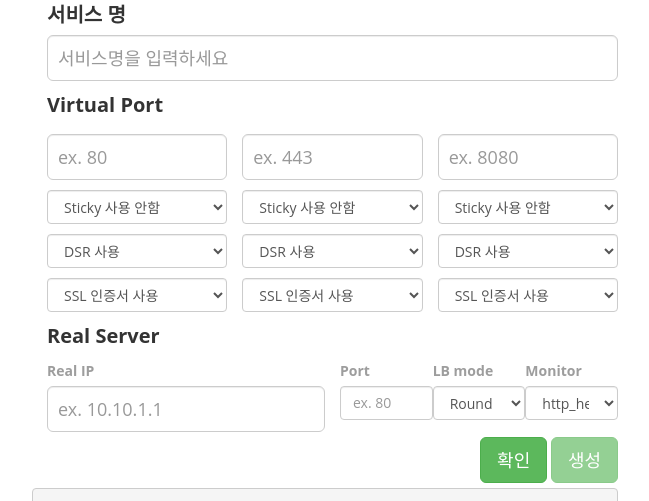
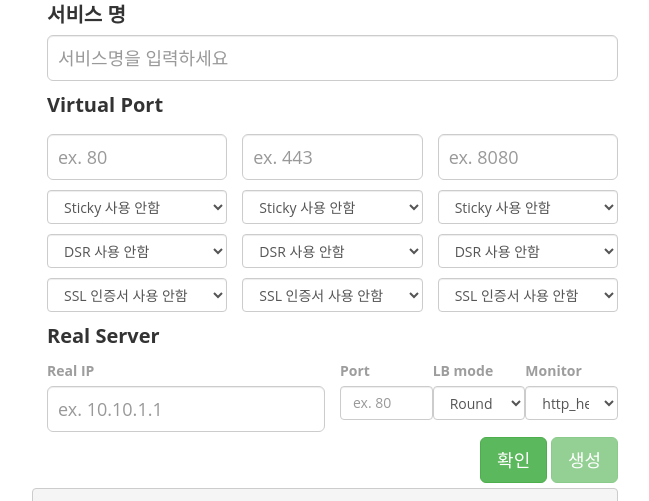
Before and after one commit to ssyslearn/l4control, a Django app: page / in a window 1280 px wide; the page is wider, and only the part inside the window is pictured. Shown: the part 333-834 px from the top of that part, without its empty margins (315-964 px from the left). Run offline with Django 3.2, Linux system fonts and the light colour scheme; a user stored in the database is signed in; parts of the project's set-up code (start-up, migrations or seed data) failed here and were passed over; some libraries are stand-ins or nearby versions.

Commit message:
[UI변경] Port의 Check Box 기본 사용 안함으로 변경

```diff
--- a/l4ui/templates/l4ui/create_l4.html
+++ b/l4ui/templates/l4ui/create_l4.html
@@ -45,15 +45,14 @@
                     </div>
                     <div class="col-md-12">
                         <select class="form-control input-md" id="sel1">
+                            <option>DSR 사용 안함</option>
                             <option>DSR 사용</option>
-                            <option>DSR 사용 안함</option>
                         </select>
                     </div>
-
                     <div class="col-md-12">
                         <select class="form-control input-md" id="sel1">
+                            <option>SSL 인증서 사용 안함</option>
                             <option>SSL 인증서 사용</option>
-                            <option>SSL 인증서 사용 안함</option>
                         </select>
                     </div>
                 </div>
@@ -70,15 +69,14 @@
                     </div>
                     <div class="col-md-12">
                         <select class="form-control input-md" id="sel1">
+                            <option>DSR 사용 안함</option>
                             <option>DSR 사용</option>
-                            <option>DSR 사용 안함</option>
                         </select>
                     </div>
-
                     <div class="col-md-12">
                         <select class="form-control input-md" id="sel1">
+                            <option>SSL 인증서 사용 안함</option>
                             <option>SSL 인증서 사용</option>
-                            <option>SSL 인증서 사용 안함</option>
                         </select>
                     </div>
                 </div>
@@ -95,14 +93,14 @@
                     </div>
                     <div class="col-md-12">
                         <select class="form-control input-md" id="sel1">
+                            <option>DSR 사용 안함</option>
                             <option>DSR 사용</option>
-                            <option>DSR 사용 안함</option>
                         </select>
                     </div>
                     <div class="col-md-12">
                         <select class="form-control input-md" id="sel1">
+                            <option>SSL 인증서 사용 안함</option>
                             <option>SSL 인증서 사용</option>
-                            <option>SSL 인증서 사용 안함</option>
                         </select>
                     </div>
                 </div>
```
